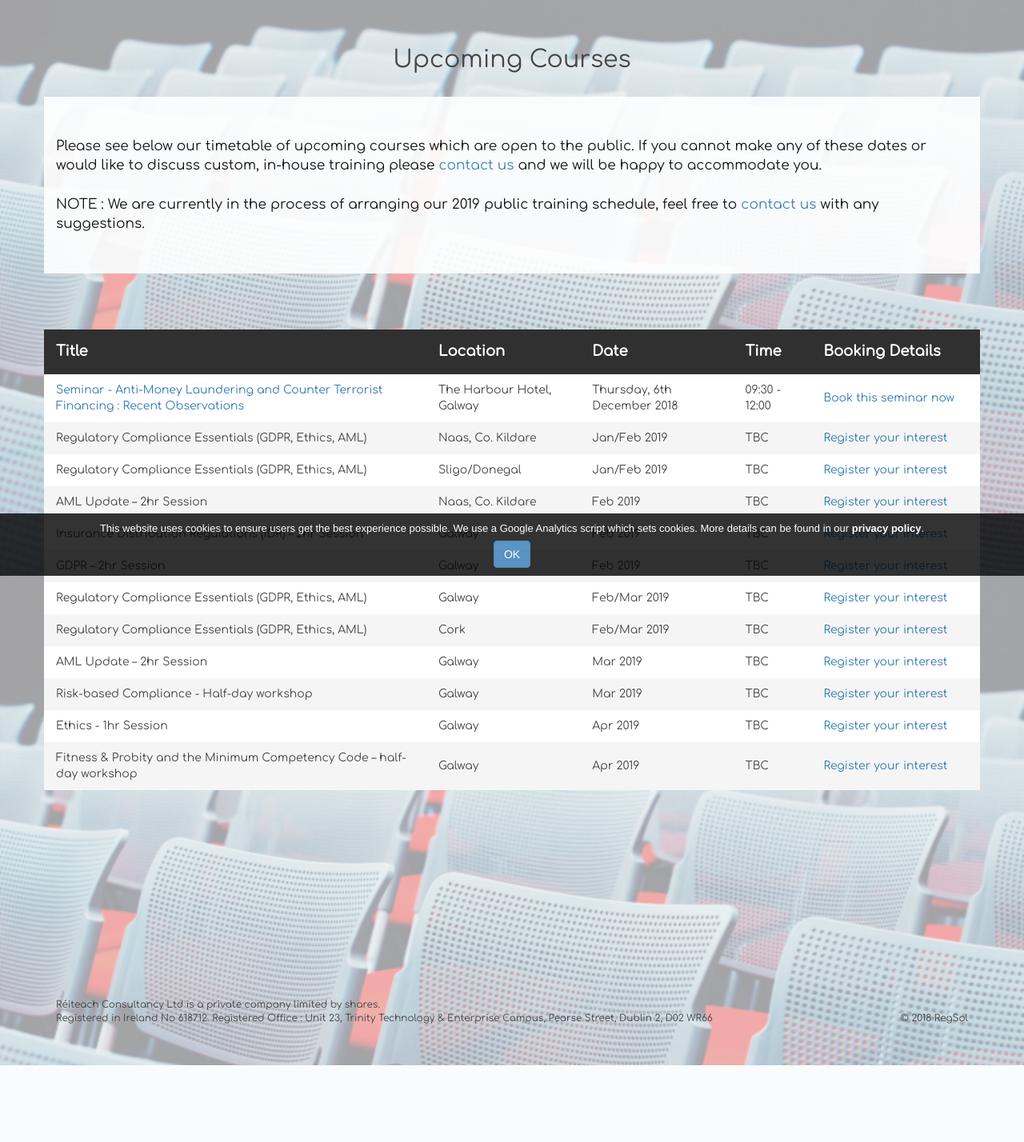
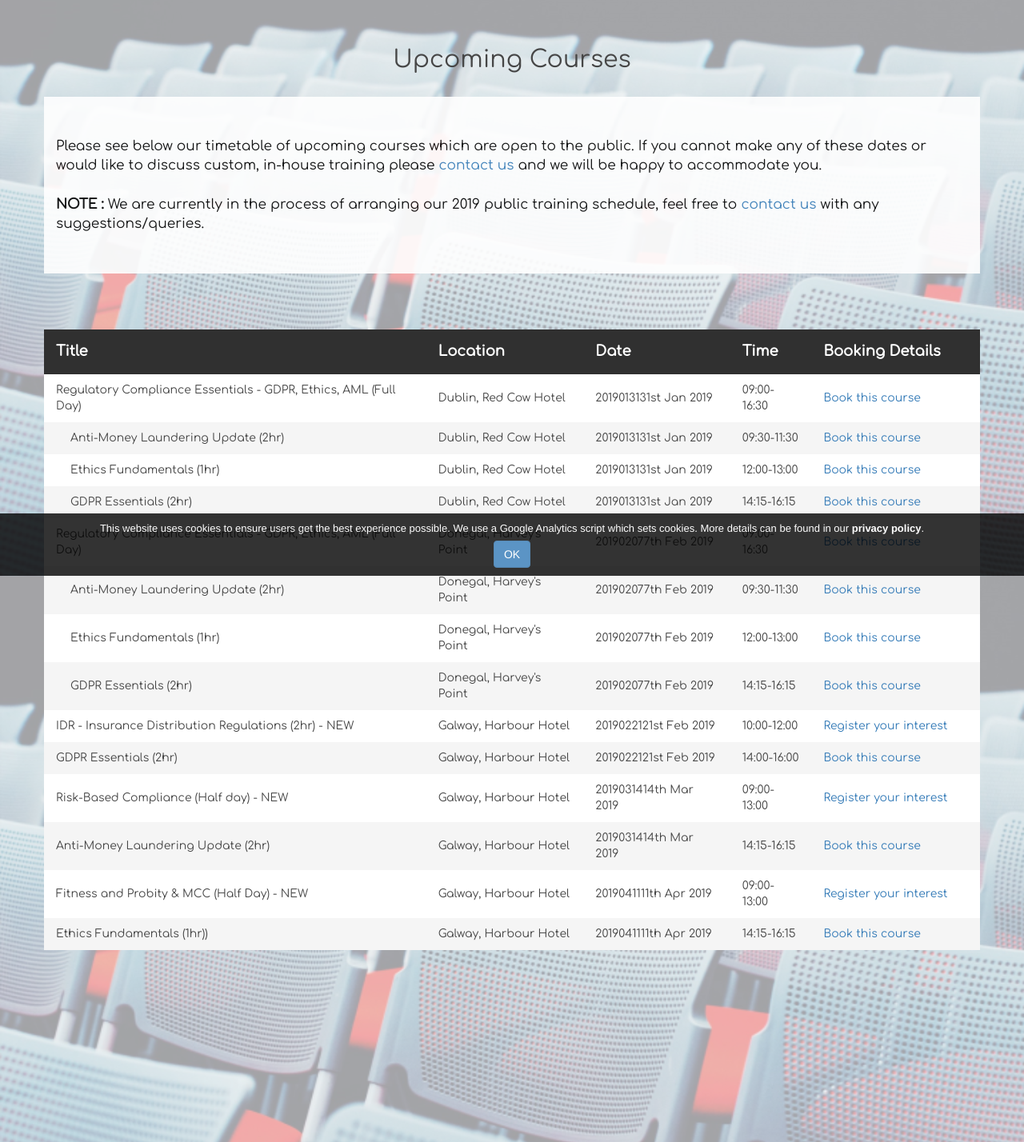
Before and after one commit to marksdel/regsol-web, a PHP site: page /public-training-schedule.php in a window 1280 px wide. Shown: the part 80-1508 px from the top of the page at 80% size. Before the commit the page ends 1412 px from the top, so only its background shows below. Run offline with PHP 8.4, Linux system fonts and the light colour scheme; lists and menus that the app fills with data are empty.

Commit message:
Update public-training-schedule.php

```diff
--- a/public-training-schedule.php
+++ b/public-training-schedule.php
@@ -14,7 +14,14 @@
 	<meta property="og:description" content="Regulatory and compliance solutions for European firms">
 
     <?php include 'header-common.php';?>
-
+	<script type= "text/javascript">
+				$(document).ready(function () {
+				$('#public_training').DataTable({
+"order": [[ 2, "asc" ]]
+});
+				$('.dataTables_length').addClass('bs-select');
+				});
+	</script>
 
 
 </head>
@@ -47,14 +54,14 @@
 			<div class="col-sm-12 text-left">
 				Please see below our timetable of upcoming courses which are open to the public. If you cannot make any of these dates or would like to discuss custom, in-house training please <a href="about.php#contact">contact us</a> and we will be happy to accommodate you.
 				<br><br>
-				NOTE : We are currently in the process of arranging our 2019 public training schedule, feel free to <a href="about.php#contact">contact us</a> with any suggestions.
+				<b>NOTE : </b>We are currently in the process of arranging our 2019 public training schedule, feel free to <a href="about.php#contact">contact us</a> with any suggestions/queries.
 			</div>
 		</div>
 		<br>
 
 		<div class="container" >
 
-			<table id="public_training" class="table-striped" width="100%">
+			<table id="public_training" class="table-striped" width="100%" data-page-length='25'>
 				<thead>
 					<tr class="title-row">
 						<th class="title-row">Title</th>
@@ -66,89 +73,105 @@
 				</thead>
 				<tbody>
 					<tr>
-						<th><a href="https://aml-seminar-galway-regsol-dec18.eventbrite.ie/?aff=RegsolWeb" target="_new">Seminar - Anti-Money Laundering and Counter Terrorist Financing : Recent Observations</a></div>
-						<th>The Harbour Hotel, Galway</th>
-						<th>Thursday, 6th December 2018</th>
-						<th>09:30 - 12:00</th>
-						<th><a href="https://aml-seminar-galway-regsol-dec18.eventbrite.ie/?aff=RegsolWeb" target="_new">Book this seminar now</a></th>
+						<th>Regulatory Compliance Essentials - GDPR, Ethics, AML (Full Day)</th>
+						<th>Dublin, Red Cow Hotel</th>
+						<th><span class="date">20190131</span>31st Jan 2019</th>
+						<th>09:00-16:30</th>
+						<th><a href="https://www.eventbrite.ie/e/regulatory-compliance-essentials-gdpr-aml-ethics-dublin-tickets-54656412802?aff=Website" >Book this course</a></th>
 					</tr>
 					<tr>
-						<th>Regulatory Compliance Essentials (GDPR, Ethics, AML)</th>
-						<th>Naas, Co. Kildare</th>
-						<th>Jan/Feb 2019</th>
-						<th>TBC</th>
-						<th><a href="mailto:info@regsol.ie?subject=Regulatory Compliance Essentials Course - Naas&body=<Please add detail about any courses you may be interested in>" target="_new">Register your interest</a></th>
+						<th>&emsp; Anti-Money Laundering Update (2hr)</th>
+						<th>Dublin, Red Cow Hotel</th>
+						<th><span class="date">20190131</span>31st Jan 2019</th>
+						<th>09:30-11:30</th>
+						<th><a href="https://www.eventbrite.com/e/anti-money-laundering-updates-training-course-dublin-tickets-54692190815?aff=Website" >Book this course</a></th>
 					</tr>
 					<tr>
-						<th>Regulatory Compliance Essentials (GDPR, Ethics, AML)</th>
-						<th>Sligo/Donegal</th>
-						<th>Jan/Feb 2019</th>
-						<th>TBC</th>
-						<th><a href="mailto:info@regsol.ie?subject=Regulatory Compliance Essentials Course - Sligo/Donegal&body=<Please add detail about any courses you may be interested in plus suggestions on location if you have any>" target="_new">Register your interest</a></th>
+						<th>&emsp; Ethics Fundamentals (1hr)</th>
+						<th>Dublin, Red Cow Hotel</th>
+						<th><span class="date">20190131</span>31st Jan 2019</th>
+						<th>12:00-13:00</th>
+						<th><a href="https://www.eventbrite.com/e/ethics-fundamentals-in-financial-services-dublin-tickets-54692464634?aff=Website" >Book this course</a></th>
 					</tr>
 					<tr>
-						<th>AML Update – 2hr Session</th>
-						<th>Naas, Co. Kildare</th>
-						<th>Feb 2019</th>
-						<th>TBC</th>
-						<th><a href="mailto:info@regsol.ie?subject=AML 2hr Session-Naas&body=<Please add detail about any courses you may be interested in plus suggestions on location if you have any>" target="_new">Register your interest</a></th>
+						<th>&emsp; GDPR Essentials (2hr)</th>
+						<th>Dublin, Red Cow Hotel</th>
+						<th><span class="date">20190131</span>31st Jan 2019</th>
+						<th>14:15-16:15</th>
+						<th><a href="https://www.eventbrite.com/e/gdpr-essentials-dublin-tickets-54656806981?aff=Website" >Book this course</a></th>
 					</tr>
 					<tr>
-						<th>Insurance Distribution Regulations (IDR) – 2hr Session</th>
-						<th>Galway</th>
-						<th>Feb 2019</th>
-						<th>TBC</th>
-						<th><a href="mailto:info@regsol.ie?subject=Insurance Distribution Regulations (IDR) –Galway&body=<Please add detail about any courses you may be interested in plus suggestions on location if you have any>" target="_new">Register your interest</a></th>
+						<th>Regulatory Compliance Essentials - GDPR, Ethics, AML (Full Day)</th>
+						<th>Donegal, Harvey's Point</th>
+						<th><span class="date">20190207</span>7th Feb 2019</th>
+						<th>09:00-16:30</th>
+						<th><a href="https://www.eventbrite.com/e/regulatory-compliance-essentials-aml-gdpr-ethics-donegal-tickets-54652648543?aff=Website" >Book this course</a></th>
 					</tr>
 					<tr>
-						<th> GDPR – 2hr Session</th>
-						<th>Galway</th>
-						<th>Feb 2019</th>
-						<th>TBC</th>
-						<th><a href="mailto:info@regsol.ie?subject=GDPR 2hour – Galway&body=<Please add detail about any courses you may be interested in plus suggestions on location if you have any>" target="_new">Register your interest</a></th>
+						<th>&emsp; Anti-Money Laundering Update (2hr)</th>
+						<th>Donegal, Harvey's Point</th>
+						<th><span class="date">20190207</span>7th Feb 2019</th>
+						<th>09:30-11:30</th>
+						<th><a href="https://www.eventbrite.com/e/anti-money-laundering-updates-training-course-donegal-tickets-54692739456?aff=Website" >Book this course</a></th>
 					</tr>
 					<tr>
-						<th>Regulatory Compliance Essentials (GDPR, Ethics, AML)</th>
-						<th>Galway</th>
-						<th>Feb/Mar 2019</th>
-						<th>TBC</th>
-						<th><a href="mailto:info@regsol.ie?subject=Regulatory Compliance Essentials Course - Galway&body=<Please add detail about any courses you may be interested in>" target="_new">Register your interest</a></th>
+						<th>&emsp; Ethics Fundamentals (1hr)</th>
+						<th>Donegal, Harvey's Point</th>
+						<th><span class="date">20190207</span>7th Feb 2019</th>
+						<th>12:00-13:00</th>
+						<th><a href="https://www.eventbrite.com/e/ethics-fundamentals-in-financial-services-donegal-tickets-54692799636?aff=Website" >Book this course</a></th>
 					</tr>
 					<tr>
-						<th>Regulatory Compliance Essentials (GDPR, Ethics, AML)</th>
-						<th>Cork</th>
-						<th>Feb/Mar 2019</th>
-						<th>TBC</th>
-						<th><a href="mailto:info@regsol.ie?subject=Regulatory Compliance Essentials Course - Cork&body=<Please add detail about any courses you may be interested in>" target="_new">Register your interest</a></th>
+						<th>&emsp; GDPR Essentials (2hr)</th>
+						<th>Donegal, Harvey's Point</th>
+						<th><span class="date">20190207</span>7th Feb 2019</th>
+						<th>14:15-16:15</th>
+						<th><a href="https://www.eventbrite.com/e/gdpr-essentials-donegal-tickets-54692911972?aff=Website" >Book this course</a></th>
 					</tr>
 					<tr>
-						<th> AML Update – 2hr Session</th>
-						<th>Galway</th>
-						<th>Mar 2019</th>
-						<th>TBC</th>
-						<th><a href="mailto:info@regsol.ie?subject=AML Update 2hour – Galway&body=<Please add detail about any courses you may be interested in plus suggestions on location if you have any>" target="_new">Register your interest</a></th>
+						<th>IDR - Insurance Distribution Regulations (2hr) <span class="highlight"> - NEW</span></th>
+						<th>Galway, Harbour Hotel</th>
+						<th><span class="date">20190221</span>21st Feb 2019</th>
+						<th>10:00-12:00</th>
+						<th><a href="mailto:info@regsol.ie?subject=IDR 2hr Session-Donegal&body=<Please add detail about any courses you may be interested in plus suggestions on location if you have any>" >Register your interest</a></th>
 					</tr>
 					<tr>
-						<th> Risk-based Compliance - Half-day workshop</th>
-						<th>Galway</th>
-						<th>Mar 2019</th>
-						<th>TBC</th>
-						<th><a href="mailto:info@regsol.ie?subject=Risk-based compliance workshop – Galway&body=<Please add detail about any courses you may be interested in plus suggestions on location if you have any>" target="_new">Register your interest</a></th>
+						<th>GDPR Essentials (2hr)</th>
+						<th>Galway, Harbour Hotel</th>
+						<th><span class="date">20190221</span>21st Feb 2019</th>
+						<th>14:00-16:00</th>
+						<th><a href="https://www.eventbrite.com/e/gdpr-essentials-galway-tickets-54652975521?aff=Website" >Book this course</a></th>
 					</tr>
 					<tr>
-						<th> Ethics - 1hr Session</th>
-						<th>Galway</th>
-						<th>Apr 2019</th>
-						<th>TBC</th>
-						<th><a href="mailto:info@regsol.ie?subject=Ethics 1hr session – Galway&body=<Please add detail about any courses you may be interested in plus suggestions on location if you have any>" target="_new">Register your interest</a></th>
+						<th>Risk-Based Compliance (Half day) <span class="highlight"> - NEW</span></th>
+						<th>Galway, Harbour Hotel</th>
+						<th><span class="date">20190314</span>14th Mar 2019</th>
+						<th>09:00-13:00</th>
+						<th><a href="mailto:info@regsol.ie?subject=Risk-Based - Galway&body=<Please add detail about any courses you may be interested in plus suggestions on location if you have any>" >Register your interest</a></th>
 					</tr>
 					<tr>
-						<th> Fitness & Probity and the Minimum Competency Code – half-day workshop</th>
-						<th>Galway</th>
-						<th>Apr 2019</th>
-						<th>TBC</th>
-						<th><a href="mailto:info@regsol.ie?subject=Fitness & Probity – Galway&body=<Please add detail about any courses you may be interested in plus suggestions on location if you have any>" target="_new">Register your interest</a></th>
+						<th>Anti-Money Laundering Update (2hr)</th>
+						<th>Galway, Harbour Hotel</th>
+						<th><span class="date">20190314</span>14th Mar 2019</th>
+						<th>14:15-16:15</th>
+						<th><a href="https://www.eventbrite.com/e/anti-money-laundering-updates-training-course-galway-tickets-54653449940?aff=Website" >Book this course</a></th>
 					</tr>
+					<tr>
+						<th>Fitness and Probity & MCC (Half Day) <span class="highlight"> - NEW</span></th>
+						<th>Galway, Harbour Hotel</th>
+						<th><span class="date">20190411</span>11th Apr 2019</th>
+						<th>09:00-13:00</th>
+						<th><a href="mailto:info@regsol.ie?subject=Fitness & Probity - Galway&body=<Please add detail about any courses you may be interested in plus suggestions on location if you have any>" >Register your interest</a></th>
+					</tr>
+					<tr>
+						<th>Ethics Fundamentals (1hr))</th>
+						<th>Galway, Harbour Hotel</th>
+						<th><span class="date">20190411</span>11th Apr 2019</th>
+						<th>14:15-16:15</th>
+						<th><a href="https://www.eventbrite.com/e/gdpr-essentials-galway-tickets-54652975521?aff=Website" >Book this course</a></th>
+					</tr>
+
+
 
 				</tbody>
 			</table>
```
